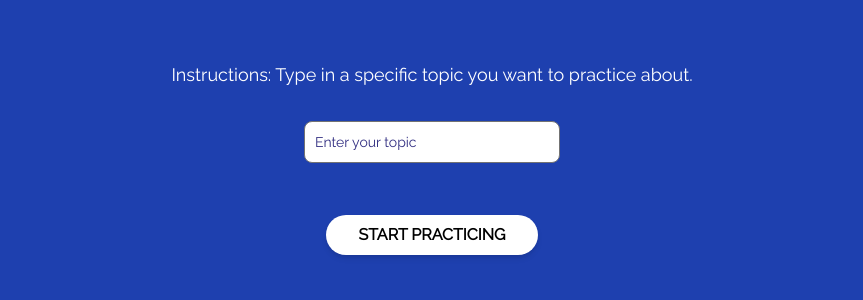
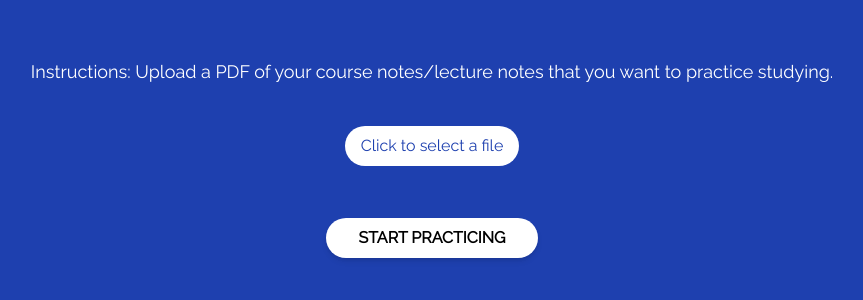
Before and after one commit to jvcent/ArguMentor, a React (Create React App) app in the folder client/: page /input in a window 1280 px wide. Shown: the part 242-542 px from the top of the page, without its empty margins (208-1071 px from the left). Built offline with nearby package versions, Linux system fonts and the light colour scheme.

Commit message:
Added pdf functionality

```diff
--- a/client/src/pages/Input.jsx
+++ b/client/src/pages/Input.jsx
@@ -1,20 +1,38 @@
 import { useNavigate } from "react-router-dom";
 import { useState } from "react";
+import { useDropzone } from "react-dropzone";
 import axios from "axios";
+import {Document, Page} from 'pdfjs-dist/build/pdf'
 
 export const Input = () => {
-    const [userInput, setUserInput] = useState('');
+    // const [userInput, setUserInput] = useState('');
+    const [pdfText, setPdfText] = useState('');
     const navigate = useNavigate();
 
-    const handleUserMessage = (e) => {
-        e.preventDefault();
-        setUserInput(e.target.value);
-      };
+    const onDrop = async (acceptedFiles) => {
+        const file = acceptedFiles[0];
+        const fileReader = new FileReader();
+        fileReader.readAsArrayBuffer(file);
+        fileReader.onload = async () => {
+            const pdfData = new Uint8Array(fileReader.result);
+            const doc = await Document.load(pdfData);
+            const text = await doc.getPage(1).getTextContent();
+            const pdfText = text.items.map((item) => item.str).join(" ");
+            setPdfText(pdfText);
+            console.log(pdfText);
+        }
+
+    }
+
+    // const handleUserMessage = (e) => {
+    //     e.preventDefault();
+    //     setUserInput(e.target.value);
+    //   };
 
     const handleButtonClick = async () => {
         try {
-            const data = { userInput };
-            const response = await axios.post("/your-backend-endpoint", data);
+            const data = { pdfText };
+            const response = await axios.post("backend-endpoint", data);
             console.log("Response from the server:", response.data);
             navigate("/chat");
         } catch (error) {
@@ -22,11 +40,21 @@ export const Input = () => {
             // Handle errors as needed
         }
     }
+
+    const { getRootProps, getInputProps } = useDropzone({
+        onDrop,
+        accept: ".pdf", // Specify accepted file types
+      });
+
     return (
         <>
             <div className="main-font bg-blue-800 flex flex-col items-center justify-center h-screen">
-                <p className="text-white text-lg mb-8">Instructions: Type in a specific topic you want to practice about.</p>
-                <input type="text" value={userInput} onChange={handleUserMessage} placeholder="Enter your topic" className="mb-8 relative bg-gray-50ring-0 outline-none border border-neutral-500 text-neutral-900 placeholder-indigo-900 text-sm rounded-lg focus:ring-violet-500  focus:border-violet-500 block w-64 p-2.5 checked:bg-emerald-500"/>
+                <p className="text-white text-lg mb-8">Instructions: Upload a PDF of your course notes/lecture notes that you want to practice studying.</p>
+                <div {...getRootProps()}>
+                    <input {...getInputProps()} />
+                    <button className="bg-white mb-8 mt-2 text-blue-800 px-4 py-2 rounded-full transition duration-200 ease-in-out hover:bg-blue-100 active:bg-blue-100 focus:outline-none">Click to select a file</button>
+                </div>
+                {/* <input type="text" value={userInput} onChange={handleUserMessage} placeholder="Enter your topic" className="mb-8 relative bg-gray-50ring-0 outline-none border border-neutral-500 text-neutral-900 placeholder-indigo-900 text-sm rounded-lg focus:ring-violet-500  focus:border-violet-500 block w-64 p-2.5 checked:bg-emerald-500"/> */}
                 <button className="mt-5 relative py-2 px-8 text-black text-base font-bold uppercase rounded-[50px] overflow-hidden bg-white transition-all duration-400 ease-in-out shadow-md hover:scale-105 hover:text-white hover:shadow-lg active:scale-90 before:absolute before:top-0 before:-left-full before:w-full before:h-full before:bg-gradient-to-r before:from-violet-400 before:to-blue-500 before:transition-all before:duration-500 before:ease-in-out before:z-[-1] before:rounded-[50px] hover:before:left-0" onClick={handleButtonClick}>Start Practicing</button>
             </div>
         </>
```
